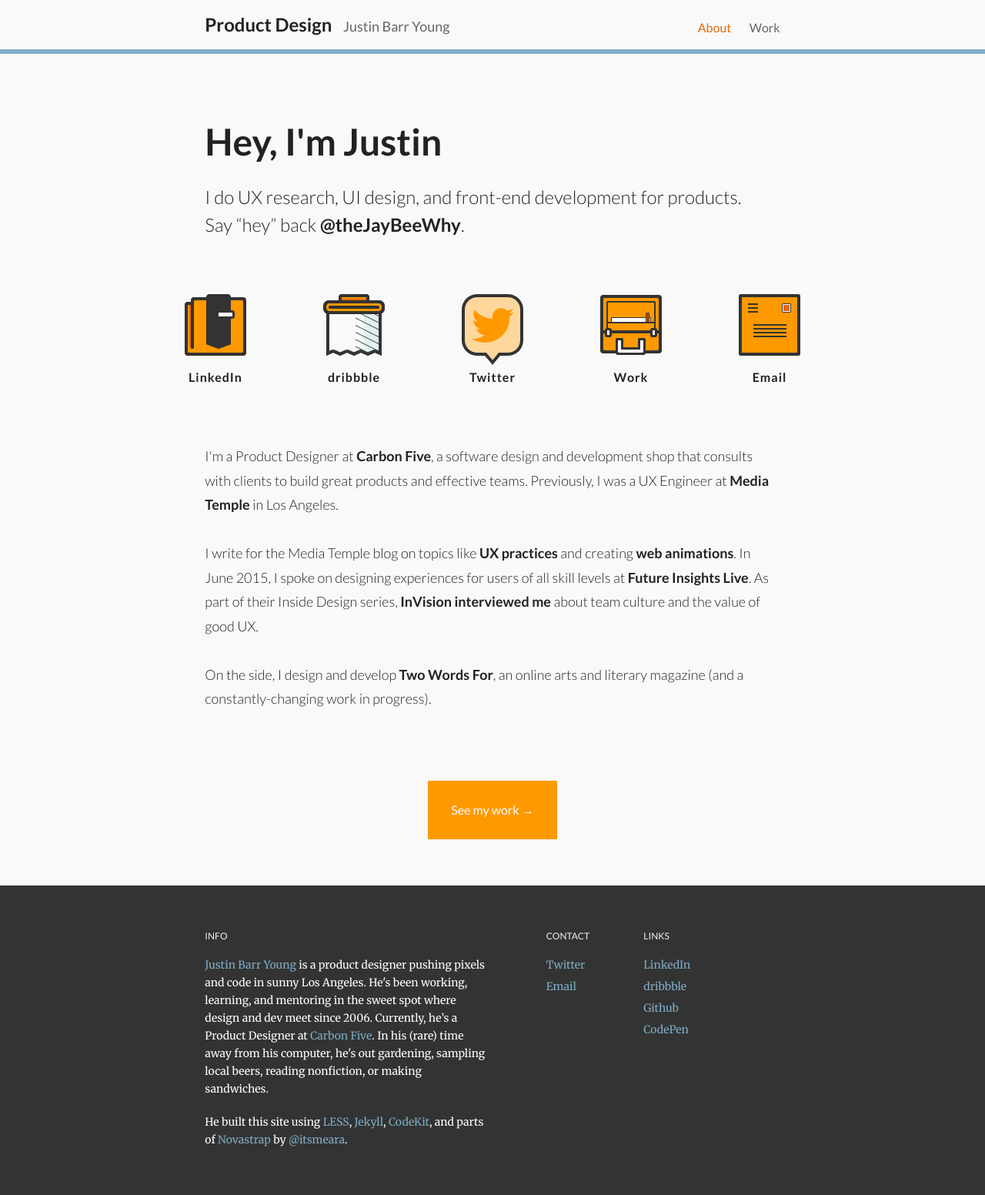
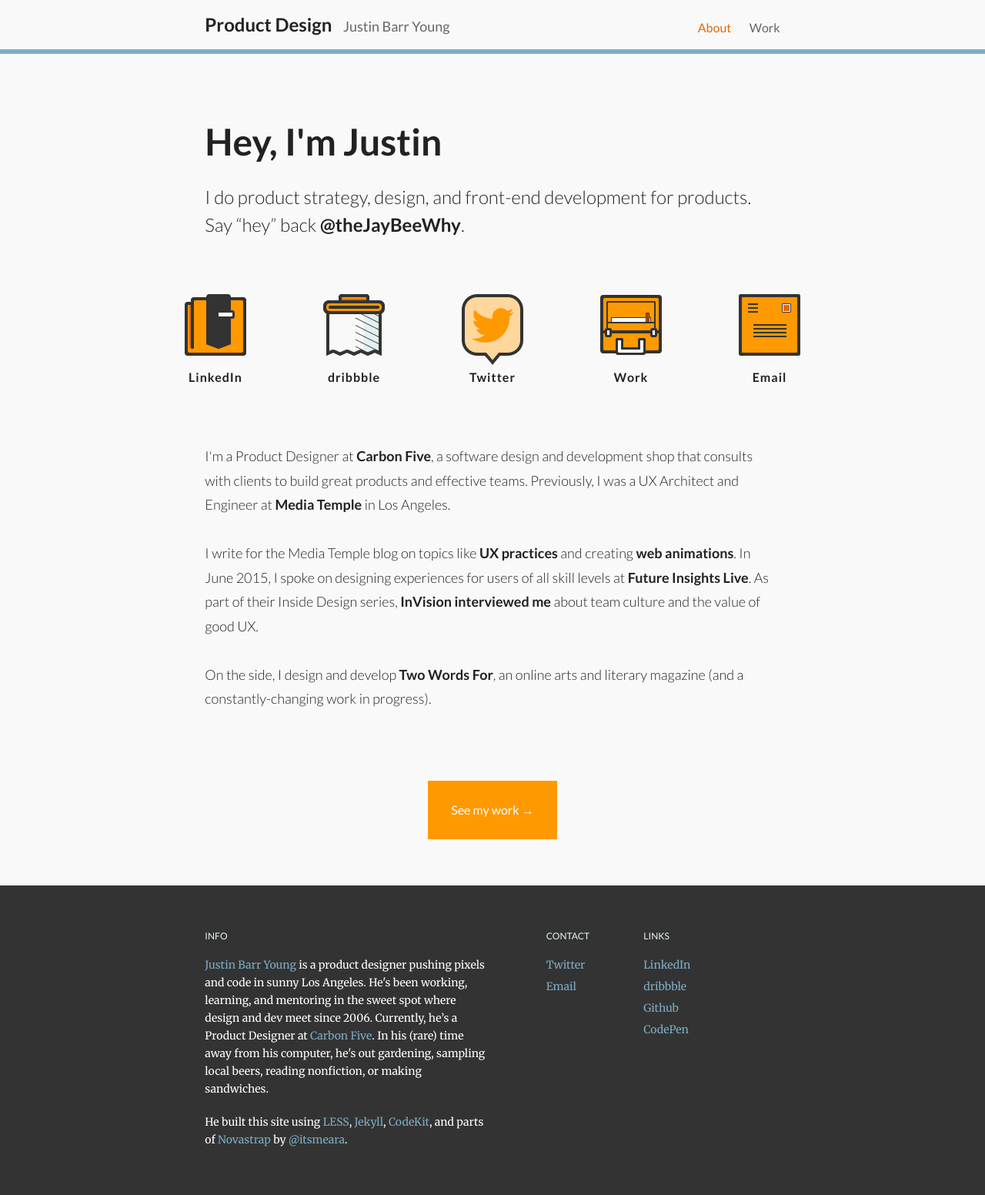
Before and after one commit to justinbyo/jbarr-v3, a Jekyll site: the page built from index.html, in a window 1280 px wide. Shown: the whole page at 77% size. Built offline with Jekyll 4.4.1, drawn with Linux system fonts in a browser that asks for light colours; nearby versions of some CDN libraries; Markdown is read by kramdown in place of the engine named in the settings.

```diff
--- a/_includes/home.html
+++ b/_includes/home.html
@@ -8,14 +8,12 @@
 		<div class="grid-col  span12">
 			<p class="h1">Hey, I'm Justin</p>
 			<h1 class="p">
-				I do UX research, UI design, and front-end development for products.&nbsp;<br>
+				I do product strategy, design, and front-end development for products.&nbsp;<br>
 				Say &ldquo;hey&rdquo; back <a href="http://twitter.com/theJayBeeWhy"   target="_blank" onclick="_gaq.push(['_trackEvent', 'home--twitter-hero', 'clicked'])">@theJayBeeWhy</a>.</h1>
 		</div>
 	</div>
 
 </div>
-
-
 
 <div class="strip  strip--icon">
 
@@ -75,7 +73,6 @@
 			<div class="icon">
 				<div class="back"></div>
 				<div class="paper"></div>
-				<!-- <img class="paper" src="img/projects-paper.png"/> -->
 				<div class="front"></div>
 			</div>
 			<div class="icon--text">
@@ -83,13 +80,6 @@
 					Work
 				</p>
 			</div>
-<!--
-			<div class="icon--text  under-construction">
-				<p class="h2">
-					(Under construction)
-				</p>
-			</div>
--->
 		</a>
 
 		<a class="icon--unit  contact" href="mailto:justin@jbarr.co"   onclick="_gaq.push(['_trackEvent', 'home--email-hero', 'clicked'])">
@@ -116,7 +106,7 @@
 			<p>
 				I'm a Product Designer at <a href="http://carbonfive.com" title="Carbon Five homepage">Carbon Five</a>,
 				a software design and development shop that consults with clients to build
-				great products and effective teams. Previously, I was a UX Engineer at <a href="http://mediatemple.net" title="Media Temple">Media Temple</a> in Los Angeles.
+				great products and effective teams. Previously, I was a UX Architect and Engineer at <a href="http://mediatemple.net" title="Media Temple">Media Temple</a> in Los Angeles.
 				<br>
 				<br>
 				I write for the Media Temple blog on topics like <a href="http://mediatemple.net/blog/news/improving-your-ux-process-five-strategies-for-making-order-out-of-chaos/" title="Improving Your UX Process blog post">UX practices</a>
--- a/css/main.css
+++ b/css/main.css
@@ -2757,15 +2757,6 @@
  * ____________________________________________________________ */
 .page--home {
   position: relative;
-  /*
-.h1 {
-		.font-size(36px);
-	}
-
-	.p {
-		.font-size(24px);
-	}
-*/
 }
 .page--home .strip {
   margin-bottom: 30px;
@@ -2831,11 +2822,6 @@
   -webkit-box-sizing: border-box;
   -moz-box-sizing: border-box;
   box-sizing: border-box;
-  /*
-			@media (max-width:530px){
-				.padding(40px 20px;)
-			}
-*/
 }
 .page--home .strip--intro p {
   font-size: 18px;
@@ -3032,16 +3018,6 @@
 }
 .page--home .icon--container .twitter .icon {
   height: 92px;
-  /*
-	.back-bottom {
-					.standard-background("../img/2012/github-back.png");
-					background-position:center bottom;
-					height:27px;
-					// top:77px;
-					top:auto;
-					bottom:0;
-				}
-	*/
 }
 .page--home .icon--container .twitter .icon div {
   position: absolute;
@@ -3088,13 +3064,6 @@
     background-image: url("../img/2012/retina/twitter-wing-2x.png");
     background-size: 80px;
   }
-}
-.page--home .icon--container .projects {
-  /*
-			@media (max-width:530px){
-				.margin-bottom(50px);
-			}
-*/
 }
 .page--home .icon--container .projects .icon div {
   position: absolute;
```
Also changed, not shown: _less/project/home.less (+1 -51 lines), _less/project/style.less (+12 -21 lines), 2 other files.
